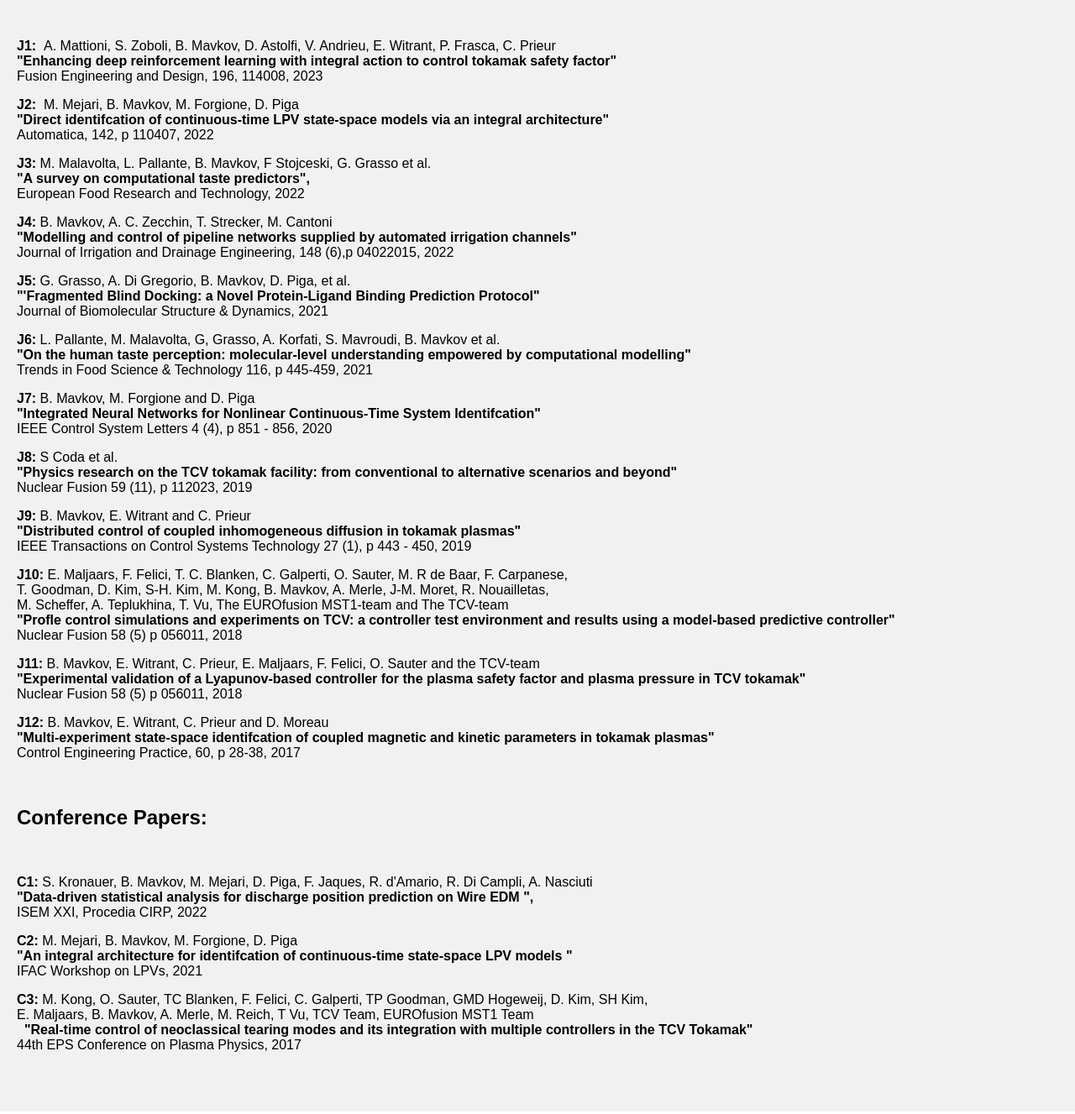
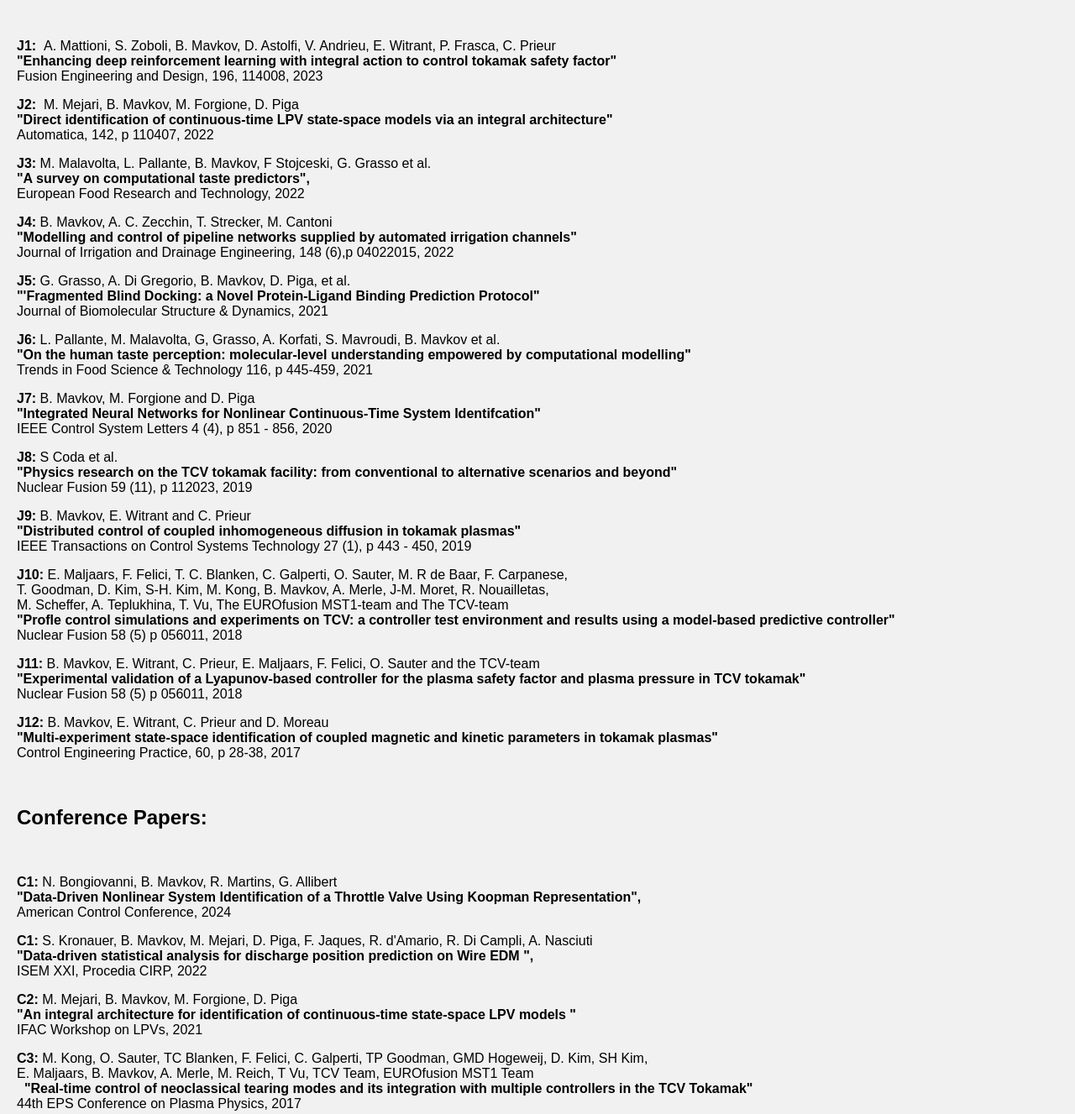
Before and after one commit to bmavkov/bmavkov.github.io, a plain HTML site: page publications.html in a window 1280 px wide. Shown: the part 380-1707 px from the top of the page at 84% size. Drawn offline with Linux system fonts and the light colour scheme.

Commit message:
Update publications.html

```diff
--- a/publications.html
+++ b/publications.html
@@ -118,7 +118,7 @@
   <h2><strong>Journal Papers:</strong></h2>
 <p><strong>&nbsp;</strong></p>
     <p><strong>J1:&nbsp;&nbsp;</strong>A. Mattioni, S. Zoboli, B. Mavkov, D. Astolfi, V. Andrieu, E. Witrant, P. Frasca, C. Prieur <br />  <strong> "Enhancing deep reinforcement learning with integral action to control tokamak safety factor" </strong> <br />  Fusion Engineering and Design, 196, 114008, 2023</p>
-  <p><strong>J2:&nbsp;&nbsp;</strong>M. Mejari, B. Mavkov, M. Forgione, D. Piga <br />  <strong> "Direct identifcation of continuous-time LPV state-space models via an integral architecture" </strong> <br />  Automatica, 142, p 110407, 2022</p>
+  <p><strong>J2:&nbsp;&nbsp;</strong>M. Mejari, B. Mavkov, M. Forgione, D. Piga <br />  <strong> "Direct identification of continuous-time LPV state-space models via an integral architecture" </strong> <br />  Automatica, 142, p 110407, 2022</p>
   <p><strong>J3:&nbsp;</strong>M. Malavolta, L. Pallante, B. Mavkov, F Stojceski, G. Grasso et al. &nbsp; <br />  <strong>"A survey on computational taste predictors",&nbsp;</strong> <br /> European Food Research and Technology, 2022</p>
 <p><strong>J4:</strong>&nbsp;B. Mavkov, A. C. Zecchin, T. Strecker, M. Cantoni <br />  <strong>"Modelling and control of pipeline networks supplied by automated irrigation channels"</strong> <br />  Journal of Irrigation and Drainage Engineering, 148 (6),p 04022015, 2022</p>
 <p><strong>J5:&nbsp;</strong>G. Grasso, A. Di Gregorio, B. Mavkov, D. Piga, et al. <br /> <strong> "'Fragmented Blind Docking: a Novel Protein-Ligand Binding Prediction Protocol" </strong> <br /> Journal of Biomolecular Structure &amp; Dynamics, 2021</p>
@@ -128,12 +128,13 @@
 <p><strong>J9:</strong> B. Mavkov, E. Witrant and C. Prieur&nbsp; <br />  <strong>"Distributed control of coupled inhomogeneous diffusion&nbsp;</strong><strong>in tokamak plasmas"</strong> <br /> IEEE Transactions on Control Systems Technology 27 (1), p 443 - 450, 2019</p>
 <p><strong>J10:</strong>&nbsp;E. Maljaars, F. Felici, T. C. Blanken, C. Galperti, O. Sauter, M. R de Baar, F. Carpanese, <br /> T. Goodman, D. Kim, S-H. Kim, M. Kong, B. Mavkov, A. Merle, J-M. Moret, R. Nouailletas,  <br />   M. Scheffer, A. Teplukhina, T. Vu, The EUROfusion MST1-team and The TCV-team &nbsp; <br /> <strong>"Profle control simulations and experiments on TCV: a controller test&nbsp;</strong><strong>environment and results using a model-based predictive controller"&nbsp;</strong> <br /> Nuclear Fusion 58 (5) p 056011, 2018</p>
 <p><strong>J11:</strong>&nbsp;B. Mavkov, E. Witrant, C. Prieur, E. Maljaars, F. Felici,&nbsp;O. Sauter and the TCV-team &nbsp; <br /> <strong>"Experimental validation of a Lyapunov-based controller for the plasma&nbsp;</strong><strong>safety factor and plasma pressure in TCV tokamak"&nbsp;</strong> <br /> Nuclear Fusion 58 (5) p 056011, 2018</p>
-<p><strong>J12:</strong> B. Mavkov, E. Witrant, C. Prieur and D. Moreau &nbsp;<br> <strong>"Multi-experiment state-space identifcation of coupled magnetic and kinetic parameters in tokamak plasmas"&nbsp;</strong> <br> Control Engineering Practice, 60, p 28-38, 2017</p>
+<p><strong>J12:</strong> B. Mavkov, E. Witrant, C. Prieur and D. Moreau &nbsp;<br> <strong>"Multi-experiment state-space identification of coupled magnetic and kinetic parameters in tokamak plasmas"&nbsp;</strong> <br> Control Engineering Practice, 60, p 28-38, 2017</p>
 <p>&nbsp;</p>
 <h2><strong>Conference Papers:</strong></h2>
  <p><strong>&nbsp;</strong></p>
+    <p><strong>C1:&nbsp;</strong>N. Bongiovanni, B. Mavkov, R. Martins, G. Allibert  <br /> <strong> "Data-Driven Nonlinear System Identification of a Throttle Valve Using Koopman Representation", </strong> <br /> American Control Conference, 2024</p>
   <p><strong>C1:&nbsp;</strong>S. Kronauer, B. Mavkov, M. Mejari, D. Piga, F. Jaques, R. d'Amario, R. Di Campli, A. Nasciuti <br /> <strong> "Data-driven statistical analysis for discharge position prediction on Wire EDM ", </strong> <br /> ISEM XXI, Procedia CIRP, 2022</p>
-<p><strong>C2:&nbsp;</strong>M. Mejari, B. Mavkov, M. Forgione, D. Piga <br /> <strong> "An integral architecture for identifcation of continuous-time state-space LPV models " </strong> <br /> IFAC Workshop on LPVs, 2021</p>
+<p><strong>C2:&nbsp;</strong>M. Mejari, B. Mavkov, M. Forgione, D. Piga <br /> <strong> "An integral architecture for identification of continuous-time state-space LPV models " </strong> <br /> IFAC Workshop on LPVs, 2021</p>
 <p><strong>C3:&nbsp;</strong>M. Kong, O. Sauter, TC Blanken, F. Felici, C. Galperti, TP Goodman, GMD Hogeweij, D. Kim, SH Kim,  <br /> E. Maljaars, B. Mavkov, A. Merle, M. Reich, T Vu, TCV Team, EUROfusion MST1 Team <br /> <strong>&nbsp; "Real-time control of neoclassical tearing modes and its integration with multiple controllers in the TCV Tokamak" </strong> <br /> 44th EPS Conference on Plasma Physics, 2017</p>
  <p>&nbsp;</p>
 </div>
```
